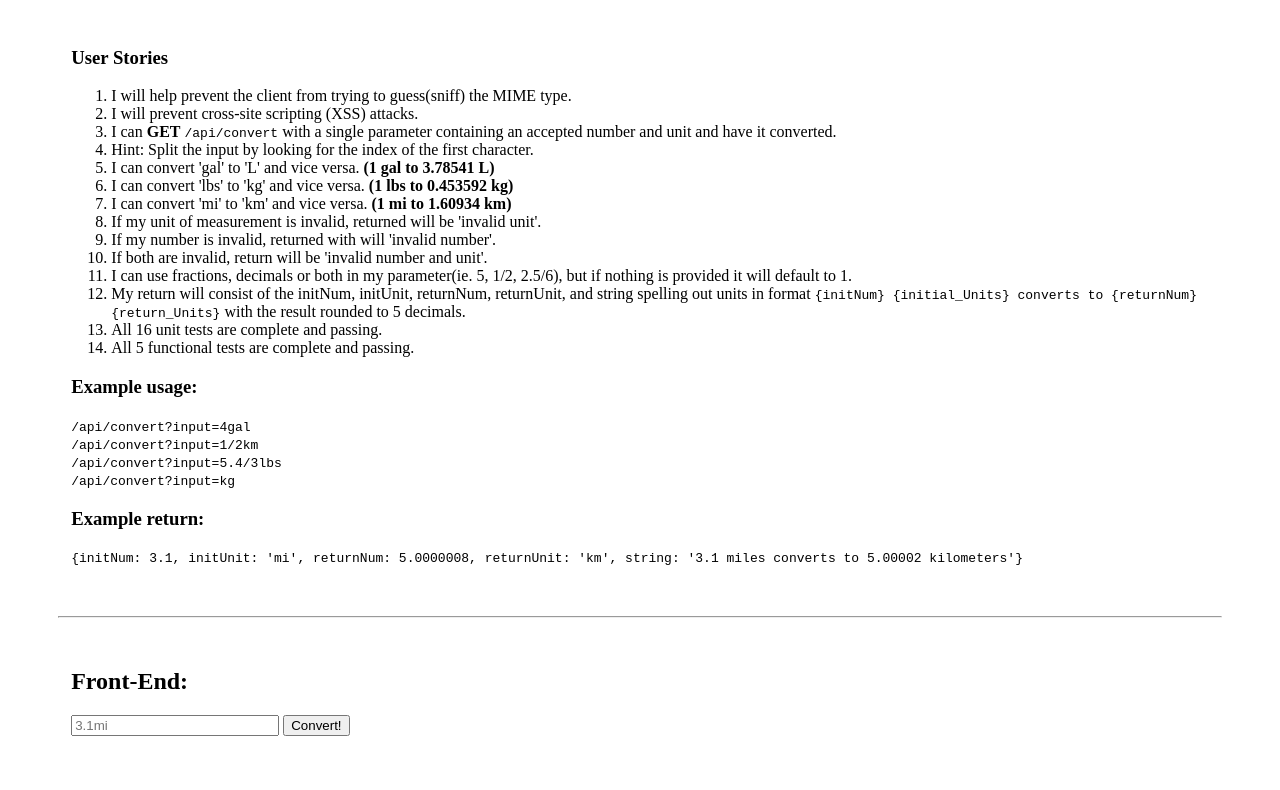
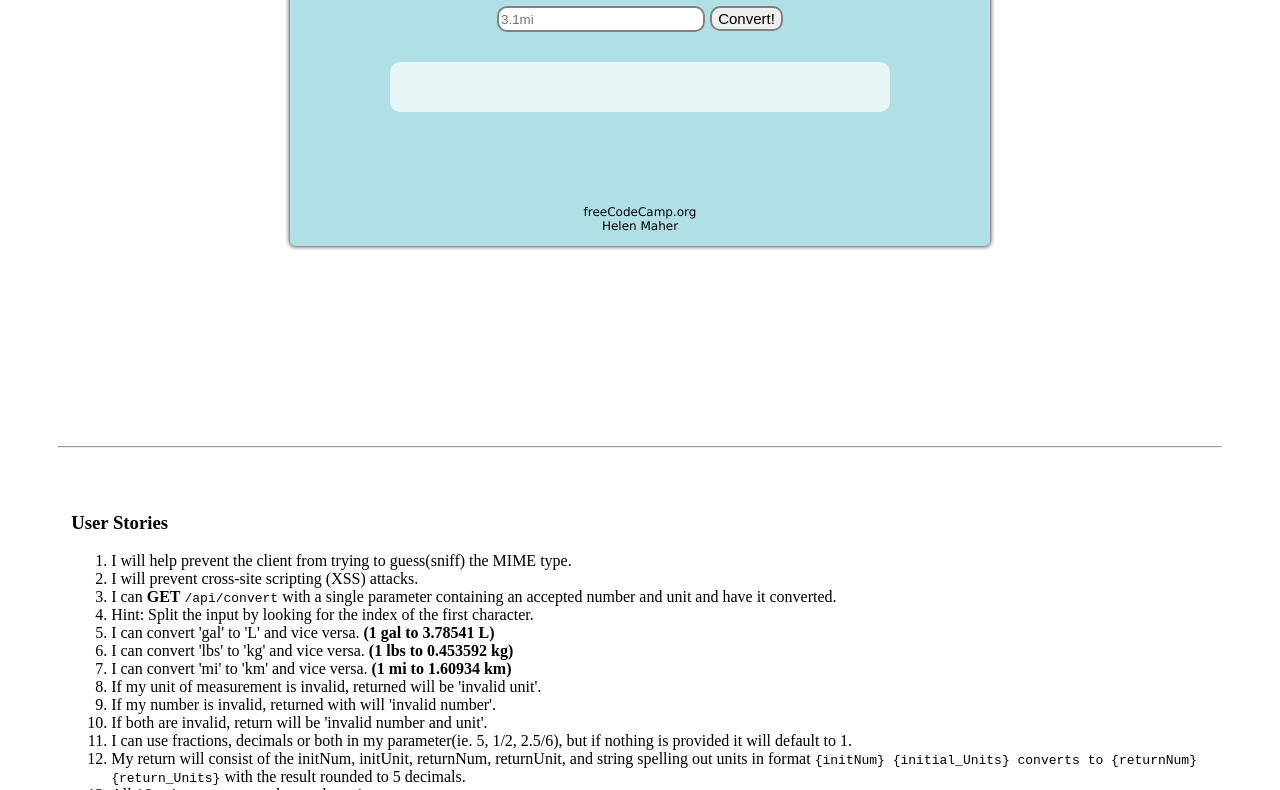
Before and after one commit to HelenHMaher/metric-converter-hm, a website: page views/index.html in a window 1280 px wide. Shown: the part 75-865 px from the top of the page. Drawn offline with nearby package versions, Linux system fonts and the light colour scheme; files that its build step writes are made by us from their sources.

Commit message:
styling finished

```diff
--- a/public/style.css
+++ b/public/style.css
@@ -0,0 +1,65 @@
+.frontEnd {
+  background: rgba(176, 224, 230, 1);
+  height: 300px;
+  font-family: "Lucida Sans Unicode", "Lucida Grande", sans-serif;
+  text-align: center;
+  border-radius: 5px;
+  box-shadow: 0 0 5px;
+  width: 700px;
+  margin: auto;
+}
+.header {
+
+}
+.border {
+  margin-bottom: 30px;
+}
+
+#convertField {
+  height: 20px;
+  border-radius: 10px;
+  border: 2px solid grey;
+}
+
+#convert {
+  height: 25px;
+  border-radius: 10px;
+  border: 2px solid grey;
+  font-size: 15px;
+}
+
+#convert:hover {
+  background: rgb(231,245,247);
+}
+
+#result {
+  background: rgb(231,245,247);
+  height: 50px;
+  width: 500px;
+  border-radius: 10px;
+  display: flex;
+  justify-content: center;
+  align-items: center;
+  margin: auto;
+}
+
+.result {
+  width: 700px;
+  height: 100px;
+  margin: auto;
+}
+
+.footer {
+  position: absolute;
+  width: 700px;
+  top: 280px;
+  font-size: 12px;
+}
+
+a {
+  text-decoration: none;
+  color: black;
+}
+a:hover {
+  color: white;
+}
--- a/views/index.html
+++ b/views/index.html
@@ -10,11 +10,48 @@
     <link rel="stylesheet" href="./public/style.css">
   </head>
   <body>
-    <header>
-      <h1>
+    <div class="frontEnd">
+        <header class="header">
+    <h1>
         ISQA_2 - Metric/Imp Converter
       </h1>
+
     </header>
+      <form id="convertForm" class="border">
+        <input type="text" id="convertField" name="input" placeholder="3.1mi" style="width: 200px">
+        <input id="convert" type="submit" value="Convert!">
+      </form>
+      <div class="result">
+      <p id="result"></p>
+      <code id="jsonResult"></code>
+        </div>
+       <div class="footer">
+         <a href="https://www.freecodecamp.org/" target="_blank">freeCodeCamp.org</a><br>Helen Maher
+          </div>
+    </div>
+    <hr style="margin: 50px; margin-top: 200px">
+    <!-- Your web-app is https, so your scripts need to be too -->
+    <script src="https://code.jquery.com/jquery-2.2.1.min.js"
+            integrity="sha256-gvQgAFzTH6trSrAWoH1iPo9Xc96QxSZ3feW6kem+O00="
+            crossorigin="anonymous"></script>
+    <script>
+      $(function() {
+        $('#convertForm').submit(function() {
+          event.preventDefault();
+          $.ajax({
+            url: '/api/convert',
+            type: 'get',
+            data: $('#convertForm').serialize(),
+            success: function(data) {
+              $('#result').text(data.string || data);
+              $('#jsonResult').text(JSON.stringify(data));
+            }
+          });
+        });
+      });
+   </script>
+
+
     <div id="userstories" style="margin-left: 5%; margin-top: 5%">
       <h3>User Stories</h3>
       <ol>
@@ -42,35 +79,6 @@
       <code>{initNum: 3.1, initUnit: 'mi', returnNum: 5.0000008, returnUnit: 'km', string: '3.1 miles converts to 5.00002 kilometers'}</code>
     </div>
     <hr style="margin: 50px">
-    <div id="testui" style="margin-left: 5%">
-      <h2 style="text-align: left">Front-End:</h2>
-      <form id="convertForm" class="border">
-        <input type="text" id="convertField" name="input" placeholder="3.1mi" style="width: 200px">
-        <input id="convert" type="submit" value="Convert!">
-      </form>
-      <p id="result"></p>
-      <code id="jsonResult"></code>
-    </div>
-    <hr style="margin: 50px; margin-top: 200px">
-    <!-- Your web-app is https, so your scripts need to be too -->
-    <script src="https://code.jquery.com/jquery-2.2.1.min.js"
-            integrity="sha256-gvQgAFzTH6trSrAWoH1iPo9Xc96QxSZ3feW6kem+O00="
-            crossorigin="anonymous"></script>
-    <script>
-      $(function() {
-        $('#convertForm').submit(function() {
-          event.preventDefault();
-          $.ajax({
-            url: '/api/convert',
-            type: 'get',
-            data: $('#convertForm').serialize(),
-            success: function(data) {
-              $('#result').text(data.string || data);
-              $('#jsonResult').text(JSON.stringify(data));
-            }
-          });
-        });
-      });
-   </script>
+    <div id="testui" style="margin-left: 5%"></div>
   </body>
 </html>
```
